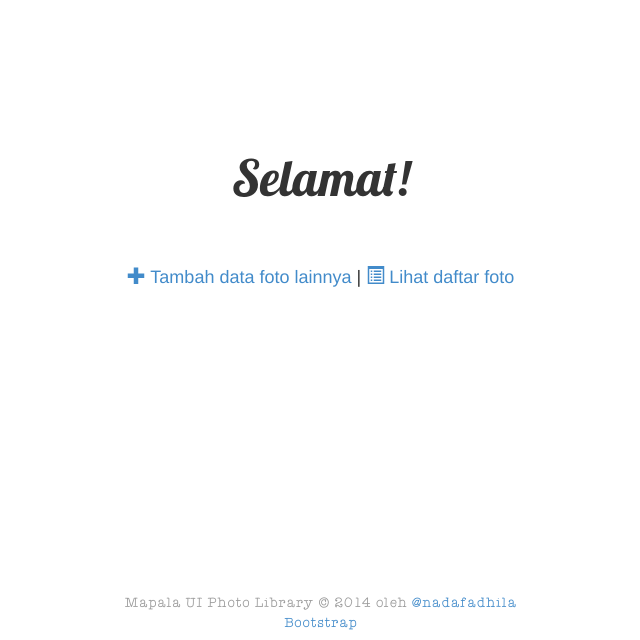
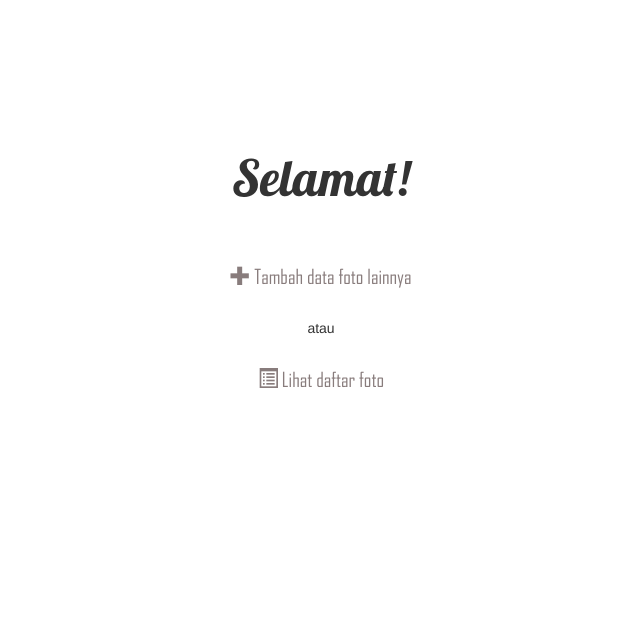
Before and after one commit to Libello/MapalaUI_PhotoLibrary, a CodeIgniter app: the page made by application/views/admin_addphoto_success.php in a window 1280 px wide. Shown: the top 640 px of the page, without its empty margins (319-959 px from the left). Run offline with CodeIgniter, Linux system fonts and the light colour scheme; data that the repository does not hold is empty.

Commit message:
Lalala
Ngerapiin halaman sukses sama ngasih gambar 'tidak ada gambar'

```diff
--- a/application/views/admin_addphoto_success.php
+++ b/application/views/admin_addphoto_success.php
@@ -42,7 +42,7 @@
           }
         ?>
         </h1>
-        <br><br><h4><a href="<?php echo site_url('/add_photo');?>"><span class="glyphicon glyphicon-plus"></span> Tambah data foto lainnya</a>  |  <a href="<?php echo site_url('/photo_list');?>"><span class="glyphicon glyphicon-list-alt"></span> Lihat daftar foto</a></h4>
+        <br><br><p><a href="<?php echo site_url('/add_photo');?>" id="successMsg" class="btn"><span class="glyphicon glyphicon-plus"></span> Tambah data foto lainnya</a><br><br>atau<br><br><a href="<?php echo site_url('/photo_list');?>" class="btn" id="successMsg"><span class="glyphicon glyphicon-list-alt"></span> Lihat daftar foto</a></p>
 
       </div>
     </div>
--- a/assets/css/admin.css
+++ b/assets/css/admin.css
@@ -280,7 +280,6 @@ td {
 	color: none;
 }
 
-
 .grid h4 {
     margin: 0;
     padding: 0;
--- a/assets/css/main.css
+++ b/assets/css/main.css
@@ -5,6 +5,11 @@ body {
 .starter-template {
   padding: 40px 15px;
   text-align: center;
+}
+
+@font-face {
+	font-family: 'AGENCYR';
+	src: url("../fonts/AGENCYR.ttf");
 }
 
 .starter-template-home {
@@ -31,6 +36,12 @@ body {
 #searchBy{
 	color: #101010;
 	margin-right: 5px;
+}
+
+#successMsg{
+	font-family: 'AGENCYR';
+	font-size: 20px;
+	color: #887c7c;
 }
 
 textarea {
```
Also changed, not shown: assets/css/404.png, assets/foto/NoPicture1.png (added), assets/foto/NoPicture2.png (added), assets/foto/NoPicture5.png (added), assets/img/NoPicture.png.
